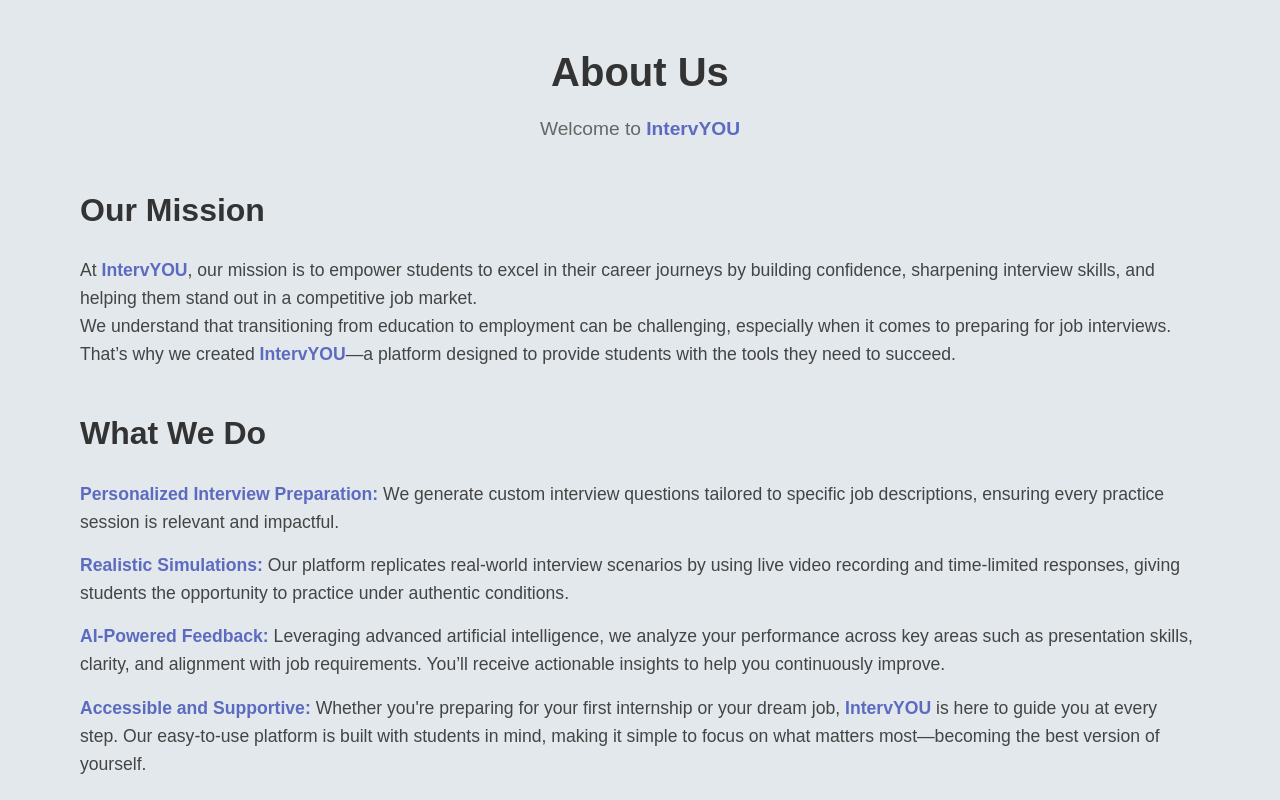
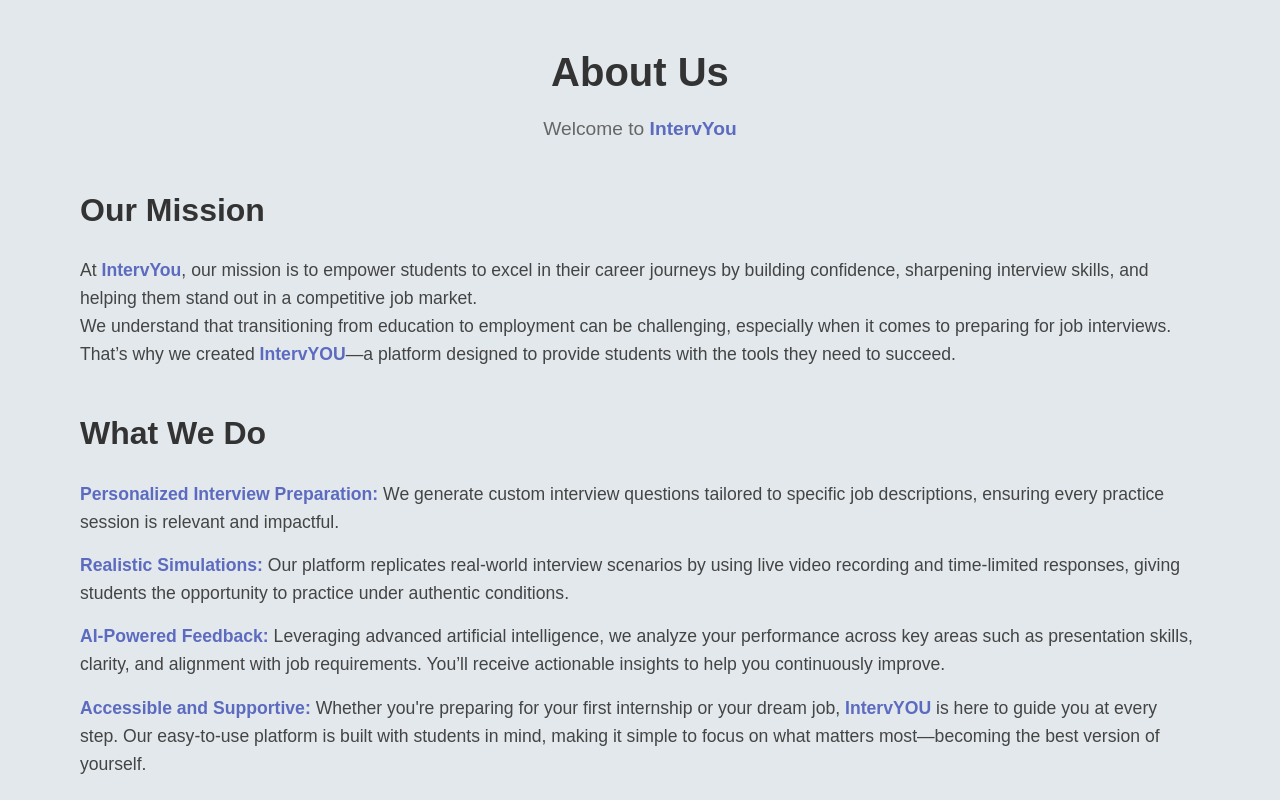
Before and after one commit to guptapalak26/IntervYOU, a React (Create React App) app: page /aboutus in a window 1280 px wide. Shown: the top 800 px of the page. Built offline with nearby package versions, Linux system fonts and the light colour scheme.

Commit message:
Final Project

```diff
--- a/src/pages/aboutus.js
+++ b/src/pages/aboutus.js
@@ -6,13 +6,13 @@
     <div className="about-us-container">
       <div className="about-us-header">
         <h1>About Us</h1>
-        <p>Welcome to <span className="highlight">IntervYOU</span></p>
+        <p>Welcome to <span className="highlight">IntervYou</span></p>
       </div>
 
       <div className="about-us-section">
         <h2>Our Mission</h2>
         <p>
-          At <span className="highlight">IntervYOU</span>, our mission is to empower students to excel in their career journeys by building confidence, sharpening interview skills, and helping them stand out in a competitive job market.
+          At <span className="highlight">IntervYou</span>, our mission is to empower students to excel in their career journeys by building confidence, sharpening interview skills, and helping them stand out in a competitive job market.
         </p>
         <p>
           We understand that transitioning from education to employment can be challenging, especially when it comes to preparing for job interviews. That’s why we created <span className="highlight">IntervYOU</span>—a platform designed to provide students with the tools they need to succeed.
--- a/src/pages/homepage.js
+++ b/src/pages/homepage.js
@@ -20,7 +20,7 @@
       <video className="background-video" src={video} autoPlay loop muted></video>
 
       <div className="home-content">
-        <h1 className="home-heading">Welcome to IntervYOU</h1>
+        <h1 className="home-heading">Welcome to IntervYou</h1>
         <p className="home-description">
           Your ultimate tool for analyzing and improving interview skills.
         </p>
```
